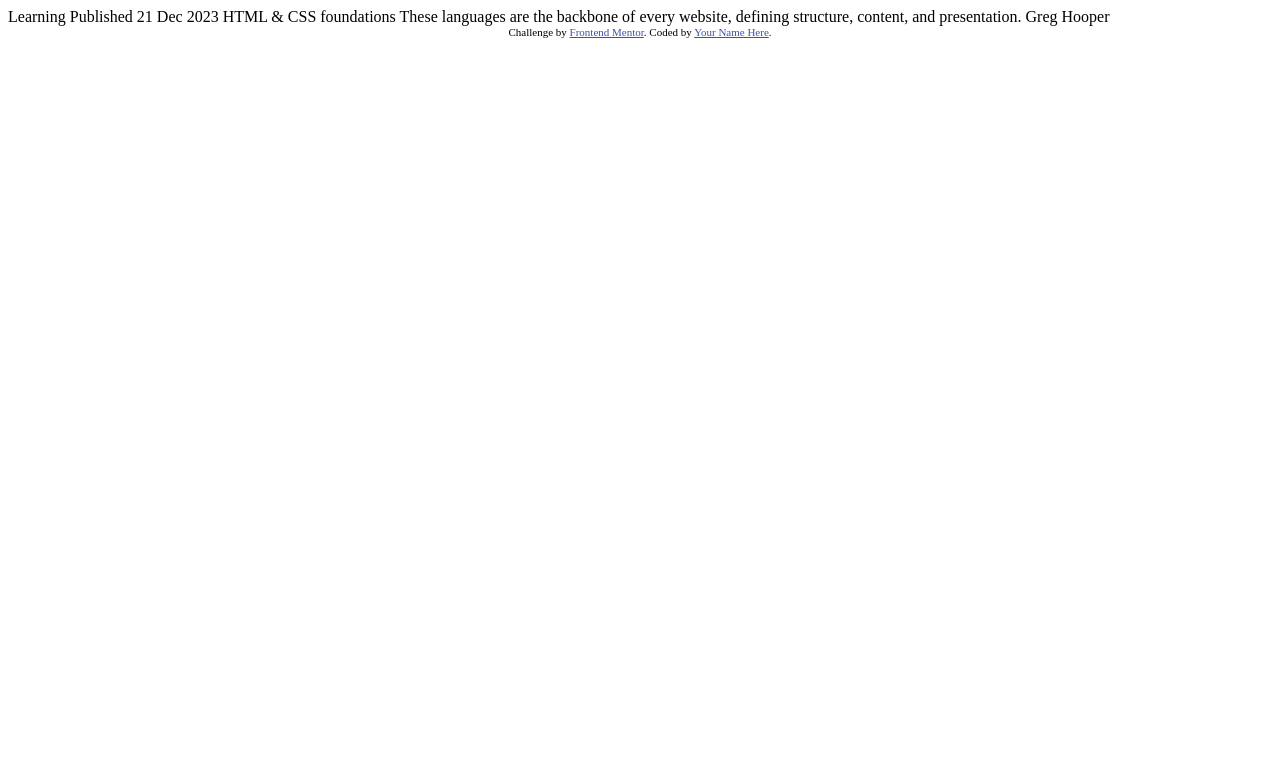
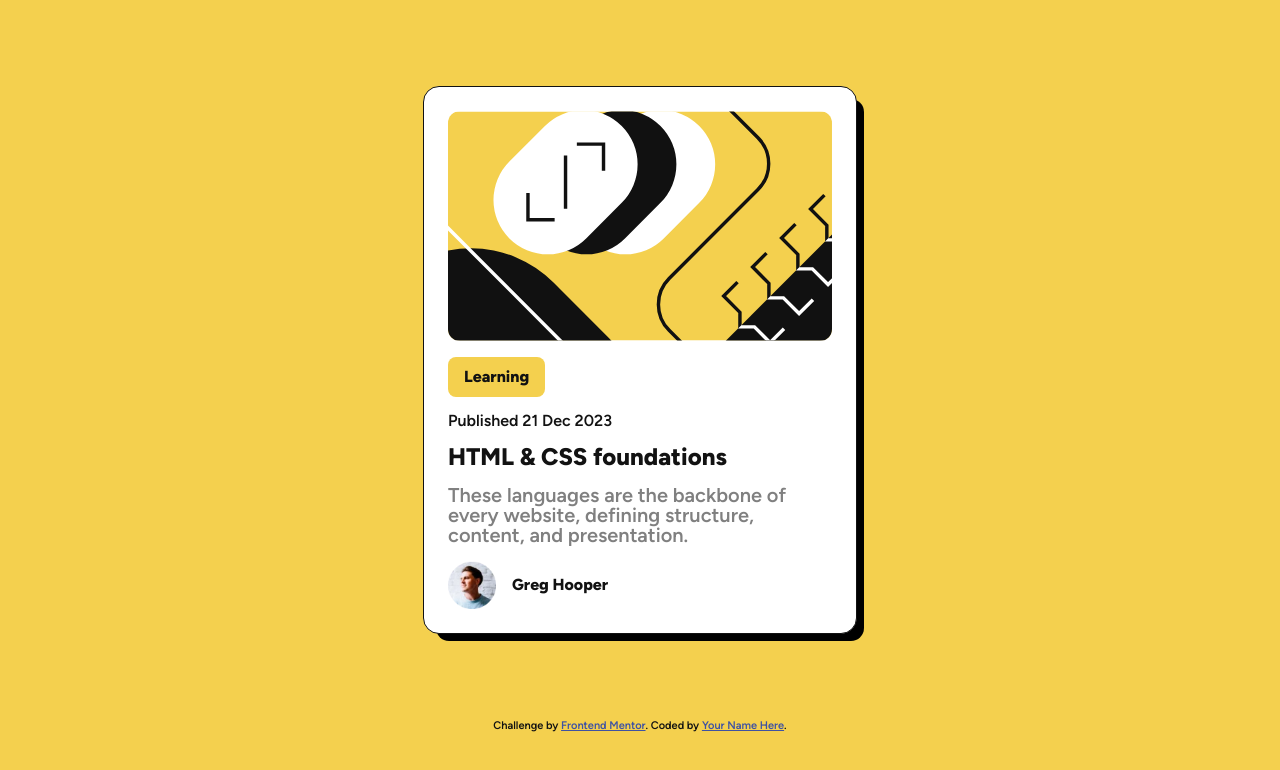
Before and after one commit to cauanoli/challenge-blog-preview-card, a plain HTML site: page index.html in a window 1280 px wide. Drawn offline with Linux system fonts and the light colour scheme.

Commit message:
feat: add style

```diff
--- a/index.html
+++ b/index.html
@@ -1,34 +1,74 @@
 <!DOCTYPE html>
 <html lang="en">
   <head>
-  <meta charset="UTF-8">
-  <meta name="viewport" content="width=device-width, initial-scale=1.0"> <!-- displays site properly based on user's device -->
+    <meta charset="UTF-8" />
+    <meta name="viewport" content="width=device-width, initial-scale=1.0" />
+    <!-- displays site properly based on user's device -->
 
-  <link rel="icon" type="image/png" sizes="32x32" href="./assets/images/favicon-32x32.png">
+    <link
+      rel="icon"
+      type="image/png"
+      sizes="32x32"
+      href="./assets/images/favicon-32x32.png"
+    />
 
     <title>Frontend Mentor | Blog preview card</title>
 
-  <!-- Feel free to remove these styles or customise in your own stylesheet 👍 -->
     <style>
-    .attribution { font-size: 11px; text-align: center; }
-    .attribution a { color: hsl(228, 45%, 44%); }
+      .attribution {
+        font-size: 11px;
+        text-align: center;
+      }
+      .attribution a {
+        color: hsl(228, 45%, 44%);
+      }
     </style>
+    <link rel="stylesheet" href="./style.css" />
   </head>
   <body>
+    <main class="center">
+      <article class="blog-preview-card">
+        <img
+          src="./assets/images/illustration-article.svg"
+          alt=""
+          class="blog-preview-card__image"
+        />
 
-  Learning
+        <div class="blog-preview-card__tags">
+          <div class="tag">Learning</div>
+        </div>
 
-  Published 21 Dec 2023
+        <div class="blog-preview-card__date">Published 21 Dec 2023</div>
 
+        <h2 class="blog-preview-card__title">
+          <a href="" class="blog-preview-card__title__link">
             HTML & CSS foundations
+          </a>
+        </h2>
 
-  These languages are the backbone of every website, defining structure, content, and presentation.
+        <p class="blog-preview-card__description">
+          These languages are the backbone of every website, defining structure,
+          content, and presentation.
+        </p>
 
-  Greg Hooper
-
+        <div class="blog-preview-card__author">
+          <img
+            src="./assets/images/image-avatar.webp"
+            alt=""
+            width="48"
+            class="blog-preview-card__author__image"
+          />
+          <p class="blog-preview-card__author__name">Greg Hooper</p>
+        </div>
+      </article>
+    </main>
+    <footer>
       <div class="attribution">
-    Challenge by <a href="https://www.frontendmentor.io?ref=challenge" target="_blank">Frontend Mentor</a>.
-    Coded by <a href="#">Your Name Here</a>.
+        Challenge by
+        <a href="https://www.frontendmentor.io?ref=challenge" target="_blank"
+          >Frontend Mentor</a
+        >. Coded by <a href="#">Your Name Here</a>.
       </div>
+    </footer>
   </body>
 </html>
--- /dev/null
+++ b/reset.css
@@ -0,0 +1,129 @@
+/* http://meyerweb.com/eric/tools/css/reset/
+   v2.0 | 20110126
+   License: none (public domain)
+*/
+
+html,
+body,
+div,
+span,
+applet,
+object,
+iframe,
+h1,
+h2,
+h3,
+h4,
+h5,
+h6,
+p,
+blockquote,
+pre,
+a,
+abbr,
+acronym,
+address,
+big,
+cite,
+code,
+del,
+dfn,
+em,
+img,
+ins,
+kbd,
+q,
+s,
+samp,
+small,
+strike,
+strong,
+sub,
+sup,
+tt,
+var,
+b,
+u,
+i,
+center,
+dl,
+dt,
+dd,
+ol,
+ul,
+li,
+fieldset,
+form,
+label,
+legend,
+table,
+caption,
+tbody,
+tfoot,
+thead,
+tr,
+th,
+td,
+article,
+aside,
+canvas,
+details,
+embed,
+figure,
+figcaption,
+footer,
+header,
+hgroup,
+menu,
+nav,
+output,
+ruby,
+section,
+summary,
+time,
+mark,
+audio,
+video {
+  margin: 0;
+  padding: 0;
+  border: 0;
+  font-size: 100%;
+  font: inherit;
+  vertical-align: baseline;
+}
+/* HTML5 display-role reset for older browsers */
+article,
+aside,
+details,
+figcaption,
+figure,
+footer,
+header,
+hgroup,
+menu,
+nav,
+section {
+  display: block;
+}
+body {
+  line-height: 1;
+}
+ol,
+ul {
+  list-style: none;
+}
+blockquote,
+q {
+  quotes: none;
+}
+blockquote:before,
+blockquote:after,
+q:before,
+q:after {
+  content: "";
+  content: none;
+}
+table {
+  border-collapse: collapse;
+  border-spacing: 0;
+}
--- /dev/null
+++ b/style.css
@@ -0,0 +1,119 @@
+@import url("./reset.css");
+
+@font-face {
+  font-family: Figtree;
+  src: url("./assets/fonts/Figtree-VariableFont_wght.ttf");
+  font-weight: 600 800;
+}
+
+:root {
+  --yellow: hsl(47, 88%, 63%);
+  --white: hsl(0, 0%, 100%);
+  --grey: hsl(0, 0%, 50%);
+  --black: hsl(0, 0%, 7%);
+
+  --color-primary: var(--yellow);
+  --color-neutral-light: var(--white);
+  --color-neutral-medium: var(--grey);
+  --color-neutral-dark: var(--black);
+
+  --color-text-neutral: var(--color-neutral-dark);
+  --color-text-neutral-medium: var(--color-neutral-medium);
+
+  --bg-neutral-light: var(--color-neutral-light);
+  --bg-primary: var(--color-primary);
+
+  --border-radius-lg: 16px;
+  --border-radius-md: 12px;
+  --border-radius-sm: 8px;
+
+  --font-weight-normal: 600;
+  --font-weight-bold: 800;
+}
+
+body {
+  background-color: var(--bg-primary);
+  color: var(--color-text-neutral);
+  font-family: Figtree, sans-serif;
+  font-weight: var(--font-weight-normal);
+}
+
+img {
+  width: 100%;
+}
+
+h1,
+h2,
+h3 {
+  font-weight: var(--font-weight-bold);
+}
+
+.tag {
+  background-color: var(--bg-primary);
+  border-radius: var(--border-radius-sm);
+  padding: 0.75em 1em;
+  font-weight: var(--font-weight-bold);
+}
+
+.center {
+  display: grid;
+  place-items: center;
+  min-height: 90vh;
+  padding: 0 2rem;
+}
+
+.blog-preview-card {
+  width: clamp(10em, calc(100% - 2em), 24em);
+  padding: 1.5rem;
+
+  background-color: var(--bg-neutral-light);
+  display: flex;
+  flex-direction: column;
+  gap: 1rem;
+
+  border-radius: var(--border-radius-lg);
+  border: 1px solid var(--color-neutral-dark);
+  box-shadow: 10px 10px 0px -3px rgba(0, 0, 0, 1);
+}
+
+.blog-preview-card__image {
+  border-radius: var(--border-radius-md);
+}
+
+.blog-preview-card__tags {
+  display: flex;
+  gap: 1rem;
+}
+
+.blog-preview-card__title {
+  font-size: 1.5rem;
+}
+
+.blog-preview-card__title__link {
+  text-decoration: none;
+  color: var(--color-text-neutral);
+}
+
+.blog-preview-card__title__link:hover {
+  color: var(--color-primary);
+}
+
+.blog-preview-card__description {
+  font-size: 1.25rem;
+  color: var(--color-text-neutral-medium);
+}
+
+.blog-preview-card__author {
+  display: flex;
+  align-items: center;
+  gap: 1rem;
+}
+
+.blog-preview-card__author__image {
+  width: 48px;
+  height: 48px;
+}
+
+.blog-preview-card__author__name {
+  font-weight: var(--font-weight-bold);
+}
```
Lines whose indentation alone changed are shown as unchanged.
